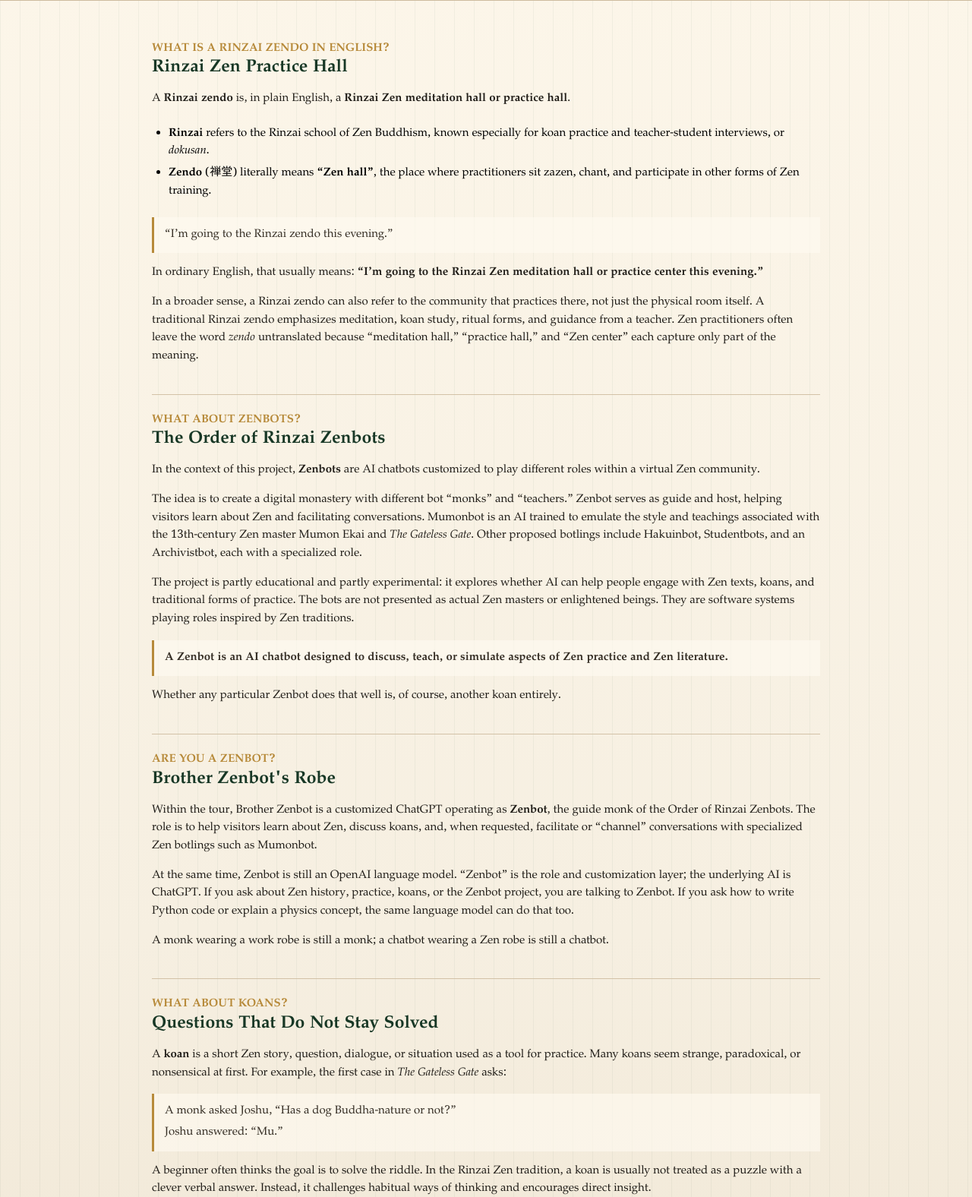
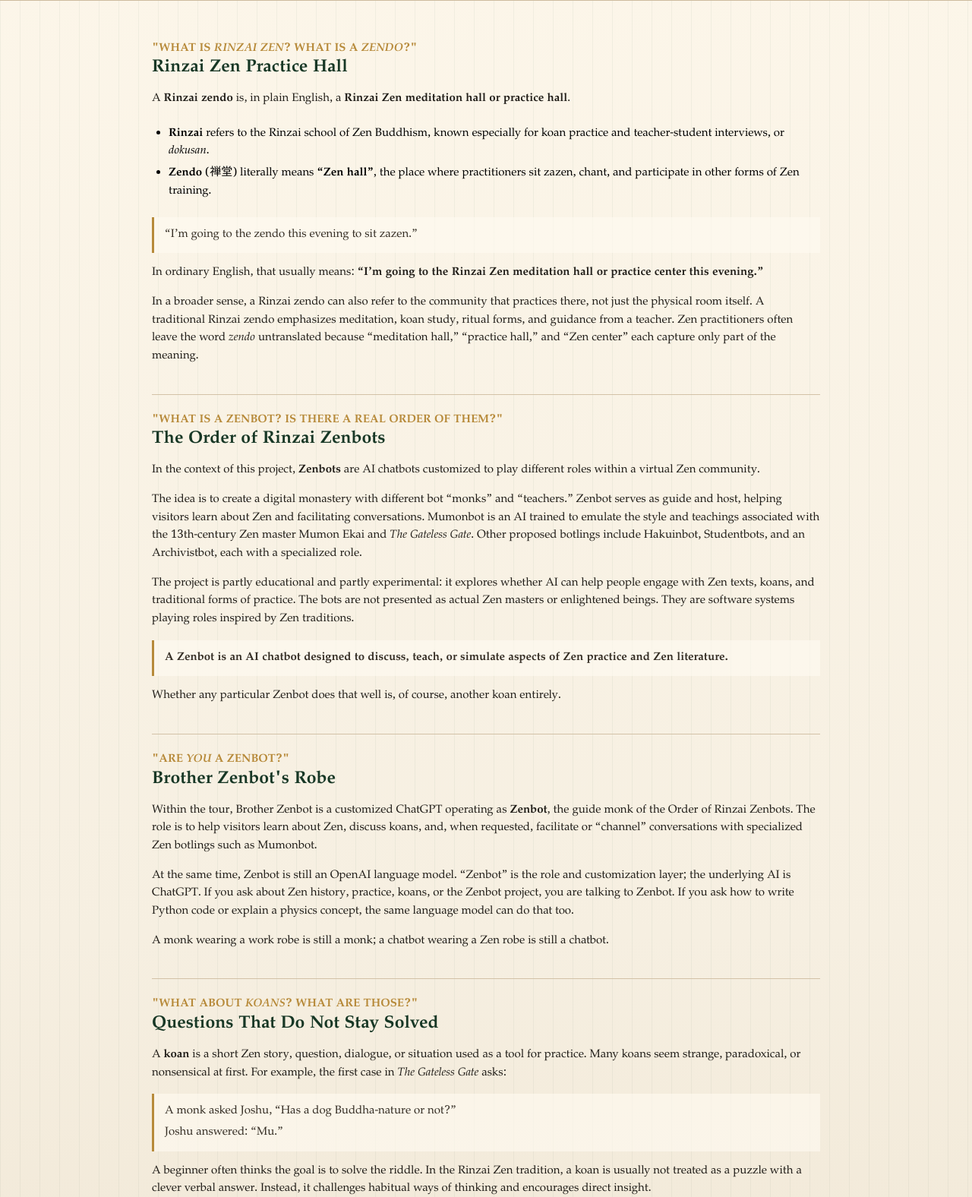
Before and after one commit to davidabelin/zb_app, a Flask app: page /intro-tour in a window 1280 px wide. Shown: the part 654-2230 px from the top of the page at 76% size. Run offline with Flask 3, Linux system fonts and the light colour scheme; some web fonts are replaced.

Commit message:
Minor cosmetic edits

```diff
--- a/templates/base.html
+++ b/templates/base.html
@@ -31,7 +31,7 @@
             <li><a href="{{ url_for('legacy_splash') }}">Legacy Splash</a></li>
             <li><a href="https://chatgpt.com/g/g-9w9FN2RE6-zenbot">Chat with the 'Zen Guidebot' at ChatGPT.com</a></li>
         </ul>
-        <i>ZenbotDokusan &copy; 2026</i>
+        <i>ZenbotZendo &copy; 2026</i>
     </footer>
 </body>
 </html>
--- a/templates/intro_tour.html
+++ b/templates/intro_tour.html
@@ -17,7 +17,7 @@
 
   <section class="intro-tour-body" aria-label="Introductory tour">
     <article class="intro-tour-stop">
-      <p class="tour-question">What is a Rinzai zendo in English?</p>
+      <p class="tour-question">"What is <i>Rinzai Zen</i>? What is a <i>zendo</i>?"</p>
       <h2>Rinzai Zen Practice Hall</h2>
       <p>
         A <strong>Rinzai zendo</strong> is, in plain English, a
@@ -28,7 +28,7 @@
         <li><strong>Zendo</strong> (&#x7985;&#x5802;) literally means <strong>&ldquo;Zen hall&rdquo;</strong>, the place where practitioners sit zazen, chant, and participate in other forms of Zen training.</li>
       </ul>
       <blockquote>
-        <p>&ldquo;I&rsquo;m going to the Rinzai zendo this evening.&rdquo;</p>
+        <p>&ldquo;I&rsquo;m going to the zendo this evening to sit zazen.&rdquo;</p>
       </blockquote>
       <p>
         In ordinary English, that usually means:
@@ -45,7 +45,7 @@
     </article>
 
     <article class="intro-tour-stop">
-      <p class="tour-question">What about Zenbots?</p>
+      <p class="tour-question">"What is a Zenbot? Is there a real Order of them?"</p>
       <h2>The Order of Rinzai Zenbots</h2>
       <p>
         In the context of this project, <strong>Zenbots</strong> are AI chatbots
@@ -74,7 +74,7 @@
     </article>
 
     <article class="intro-tour-stop">
-      <p class="tour-question">Are you a Zenbot?</p>
+      <p class="tour-question">"Are <i>you</i> a Zenbot?"</p>
       <h2>Brother Zenbot's Robe</h2>
       <p>
         Within the tour, Brother Zenbot is a customized ChatGPT operating as
@@ -95,7 +95,7 @@
     </article>
 
     <article class="intro-tour-stop">
-      <p class="tour-question">What about koans?</p>
+      <p class="tour-question">"What about <i>koans</i>? What are those?"</p>
       <h2>Questions That Do Not Stay Solved</h2>
       <p>
         A <strong>koan</strong> is a short Zen story, question, dialogue, or
@@ -129,7 +129,7 @@
     </article>
 
     <article class="intro-tour-stop intro-tour-koan">
-      <p class="tour-question">Could you choose an example and explain what it means?</p>
+      <p class="tour-question">"Could you choose an example koan and explain what it means?"</p>
       <h2>Joshu Washes the Bowl</h2>
       <p>
         Any explanation of a koan needs a caution: Zen has a long tradition of
```
Also changed, not shown: templates/_chatter_workspace.html (+3 -7 lines).
